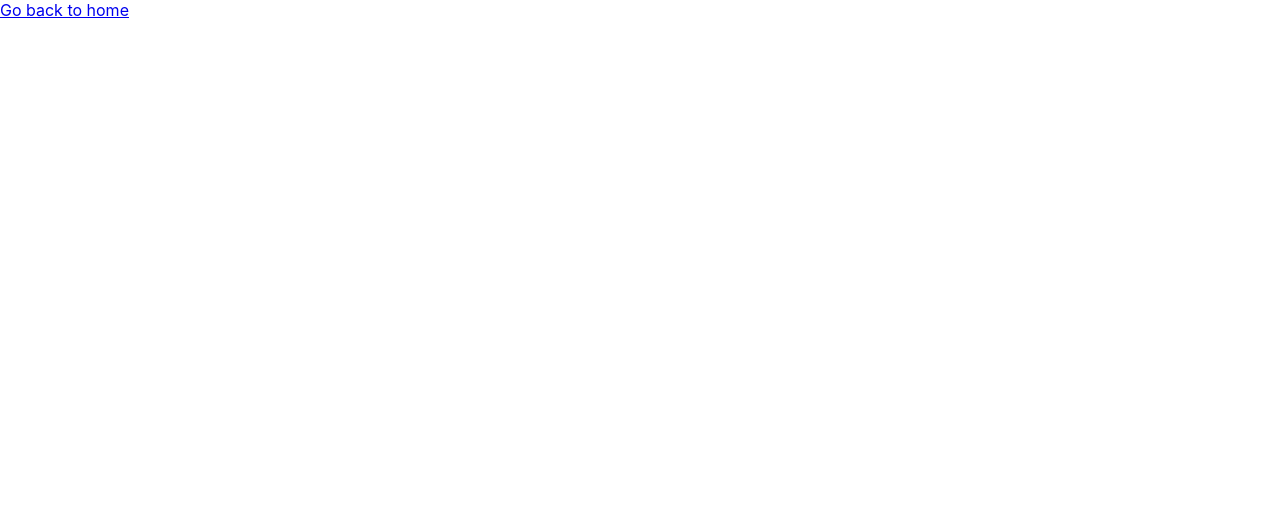
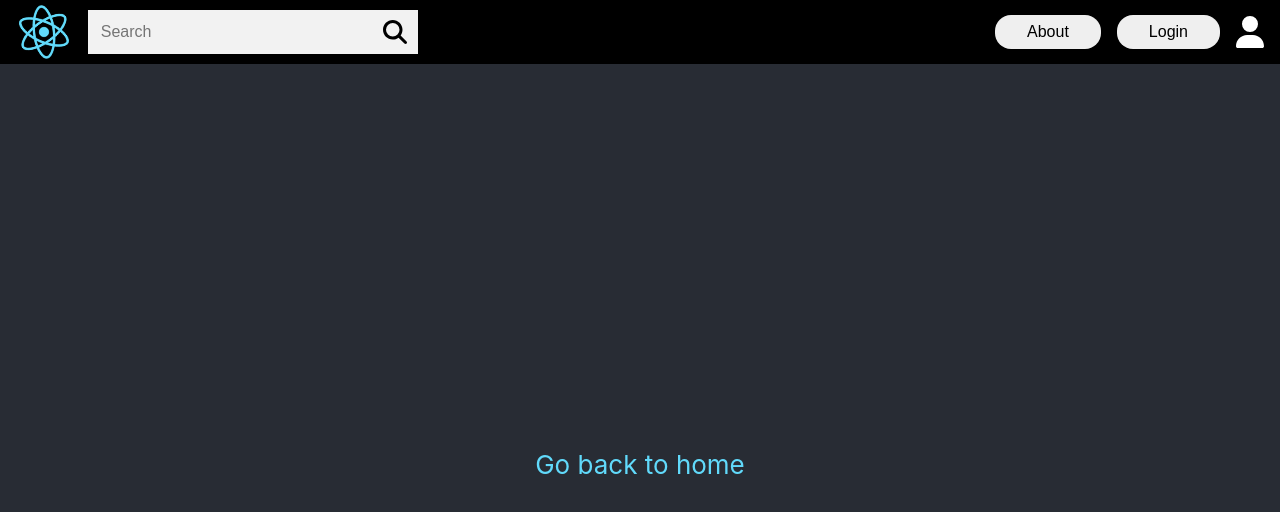
Before and after one commit to Spring2022-CSCI152/Team2, a React (Create React App) app in the folder frontend/: page /about in a window 1280 px wide. Shown: the top 512 px of the page. Built offline with nearby package versions, Linux system fonts and the light colour scheme.

Commit message:
moving routing to app.js to represent single page application

```diff
--- a/frontend/src/App.css
+++ b/frontend/src/App.css
@@ -13,7 +13,7 @@
   }
 }
 
-.App-header {
+.App-header,.App-body {
   background-color: #282c34;
   min-height: 100vh;
   display: flex;
--- a/frontend/src/App.js
+++ b/frontend/src/App.js
@@ -1,21 +1,30 @@
 import logo from './logo.svg';
 import './App.css';
 import { useState } from 'react';
-
+import { BrowserRouter, Routes, Route } from "react-router-dom";
 
 import Navbar from './Navbar.jsx';
 
 function App() {
-
   return (
-    <div className="App">
-      <Navbar />
-      <header className="App-header">
-
-        <img src={logo} className="App-logo" alt="logo" />
-        <p> Yo {0} </p>
-      </header>
-    </div>
+    <BrowserRouter>
+      <div className="App">
+        <Navbar />
+        <Routes>
+          <Route path="/" element={
+            <div className="App-body">
+              <img src={logo} className="App-logo" alt="logo" />
+              <p> Yo {0} </p>
+            </div>
+          } />
+          <Route path="*" element={ // This is the catch-all route
+            <div className="App-body">
+              <a href="/" style={{textDecoration: "none", color: "#61dafb"}}>Go back to home</a>
+            </div>
+          } />
+        </Routes>
+      </div>
+  </BrowserRouter>
   );
 }
 
--- a/frontend/src/index.js
+++ b/frontend/src/index.js
@@ -6,17 +6,7 @@ import reportWebVitals from './reportWebVitals';
 import { BrowserRouter, Routes, Route } from "react-router-dom";
 
 ReactDOM.render(
-  <BrowserRouter>
-    <Routes>
-      <Route path="/" element={<App />} />
-      <Route // This is the catch-all route
-      path="*"
-      element={
-        <a href="/">Go back to home</a>
-      }
-      />
-    </Routes>
-  </BrowserRouter>,
+  <App />,
   document.getElementById('root')
 );
 
```
